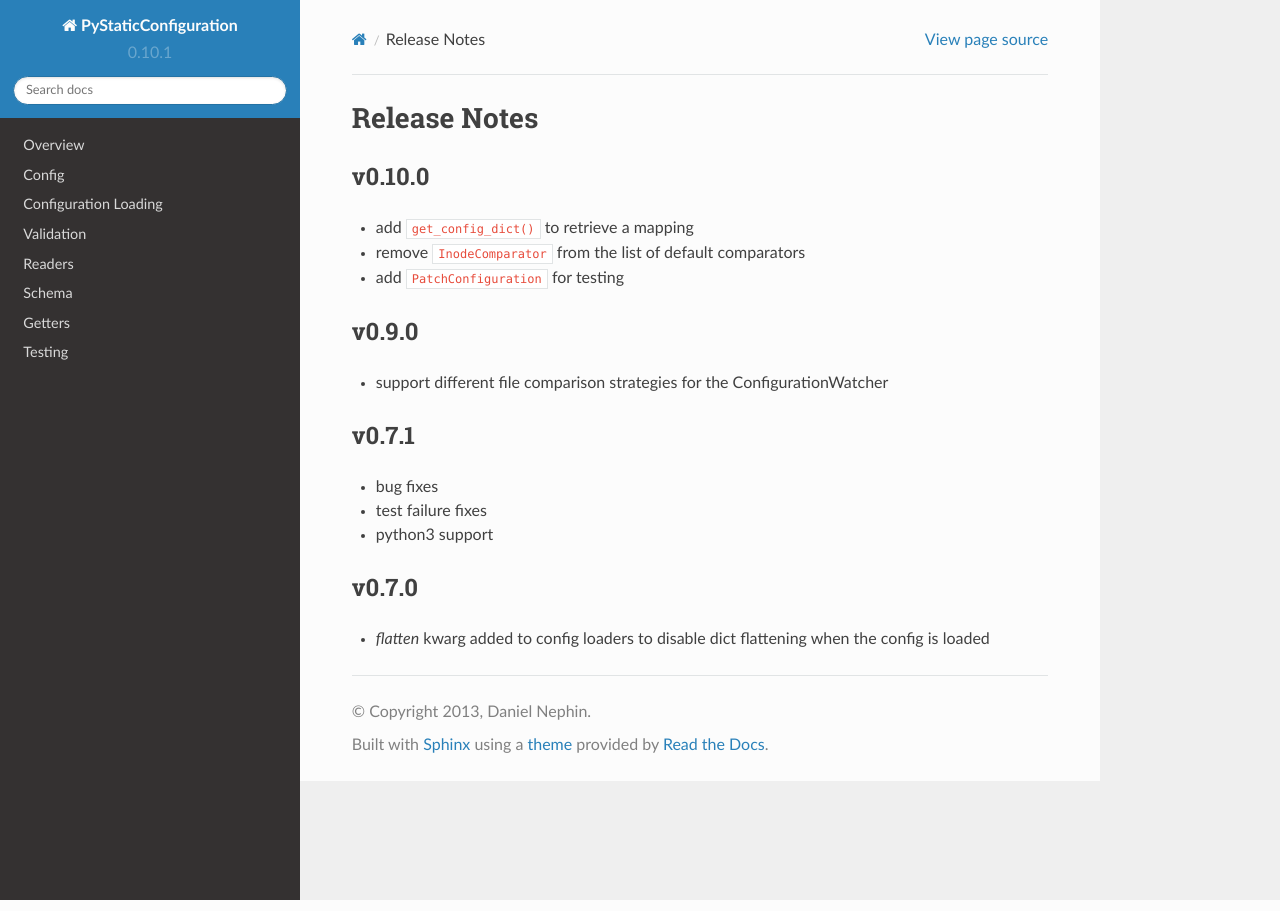
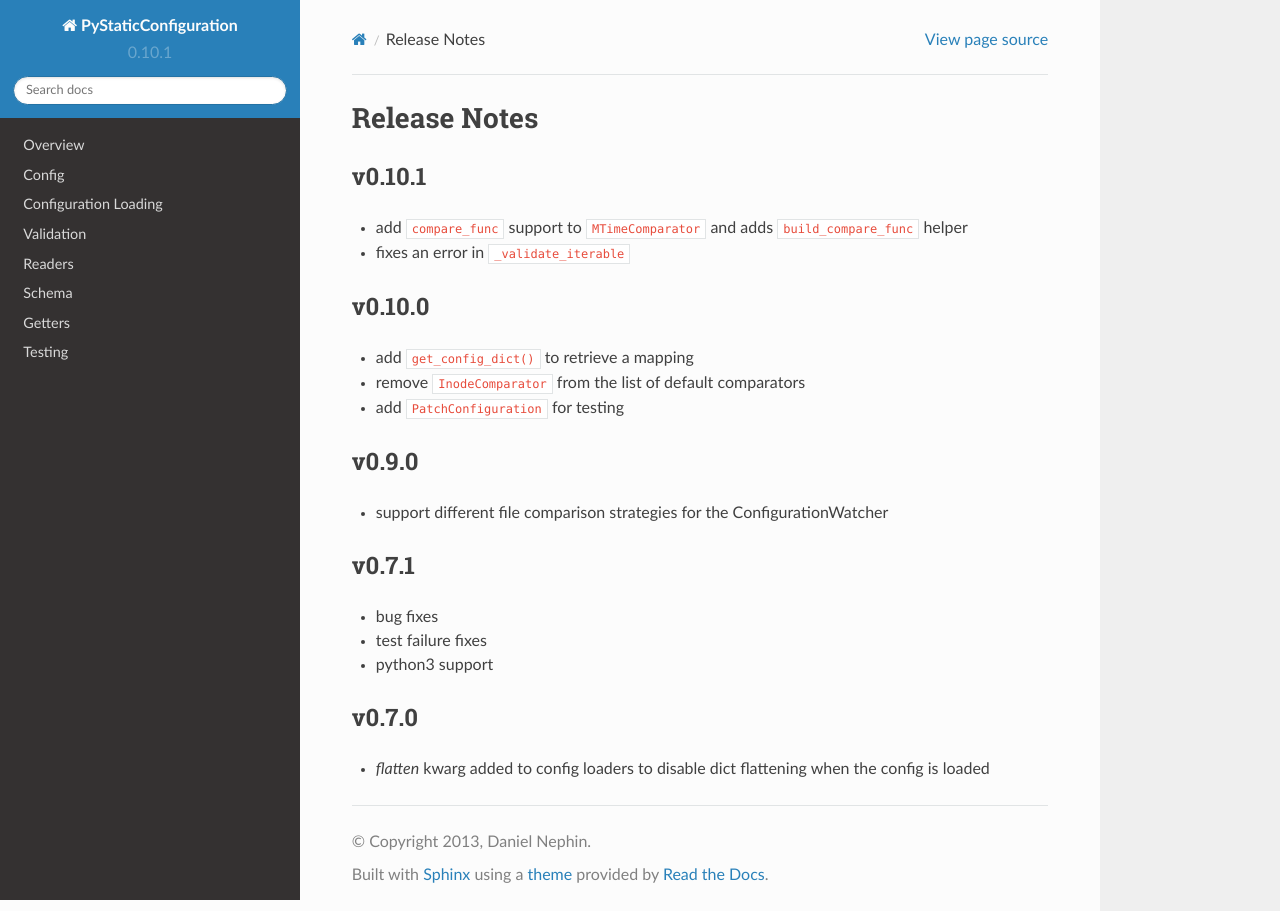
Before and after one commit to dnephin/PyStaticConfiguration, a Sphinx documentation site: the page built from docs/source/release_notes.rst, in a window 1280 px wide. Built offline with Sphinx 7.4.7 and the Read the Docs theme 2.0.0, drawn with Linux system fonts in a browser that asks for light colours.

Commit message:
Adds release notes for v0.10.1

```diff
--- a/docs/source/release_notes.rst
+++ b/docs/source/release_notes.rst
@@ -1,6 +1,11 @@
 
 Release Notes
 =============
+
+v0.10.1
+-------
+* add ``compare_func`` support to ``MTimeComparator`` and adds ``build_compare_func`` helper
+* fixes an error in ``_validate_iterable``
 
 v0.10.0
 -------
```
